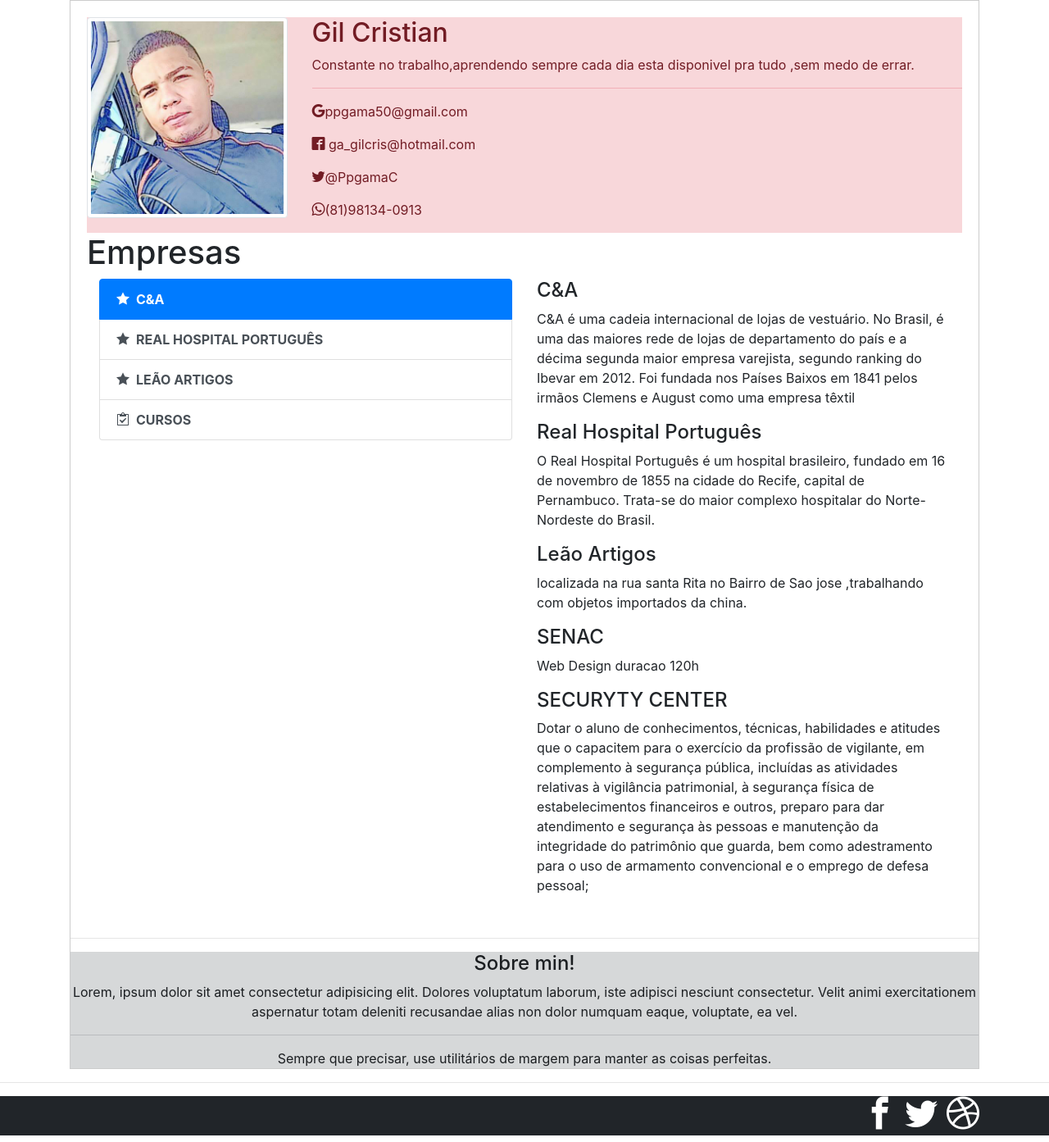
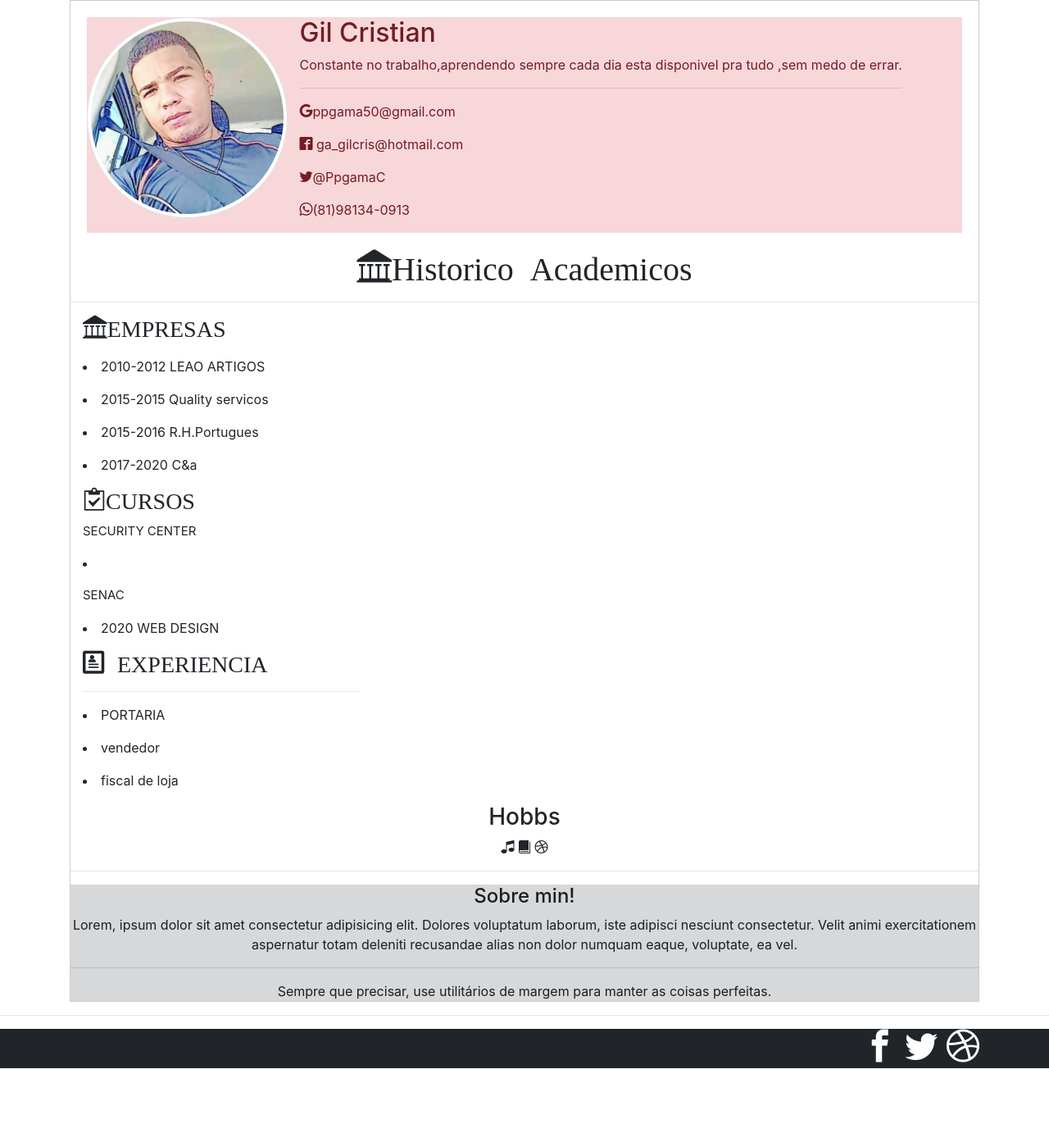
Before and after one commit to GilCristianGama/Curriculo, a PHP site: page / in a window 1280 px wide. Shown: the whole page at 82% size. After the commit the page ends 1303 px from the top, so only its background shows below. Run offline with PHP 8.4, Linux system fonts and the light colour scheme; some web fonts are replaced.

Commit message:
arquivobase

```diff
--- a/Index.php
+++ b/Index.php
@@ -36,10 +36,9 @@
 
                     <div class="row">
                         <div class="col-3">
-                            <img src="public/Img/Face_n.jpg" class="img-fluid img-thumbnail" alt="Destaque do produto"
-                                alt="Imagem do produto">
+                            <img src="public/Img/Face_n.jpg" alt="..." class="img-fluid img-thumbnail rounded-circle">
                         </div>
-                        <div class="col-9">
+                        <div class="col-">
                             <h2 class="texte-center ">Gil Cristian
                             </h2>
                             <p>Constante no trabalho,aprendendo sempre cada dia esta disponivel pra tudo ,sem medo de
@@ -50,68 +49,117 @@
                             <p><i class="chris-twitter"></i>@PpgamaC</p>
                             <p><i class="chris-whatsapp"></i>(81)98134-0913</p>
                         </div>
-                    </div>
                 </header>
-                <!-- ********************************
+            </div>
+            <!-- ********************************
                 -->
-                <h1> Empresas</h1>
 
-                <div class="container">
-                    <div class="row">
-                        <div class="col">
-                            <div id="list-example" class="list-group">
-                                <a class="list-group-item list-group-item-action" href="#list-item-1"> <i
-                                        class="chris-star-full"> </i><strong>C&A </strong></a>
-                                <a class="list-group-item list-group-item-action" href="#list-item-2"> <i
-                                        class="chris-star-full"> </i><strong> REAL HOSPITAL PORTUGUÊS</strong></a>
-                                <a class="list-group-item list-group-item-action" href="#list-item-3"> <i
-                                        class="chris-star-full"> </i><strong>LEÃO ARTIGOS
-                                    </strong></a>
-                                <a class="list-group-item list-group-item-action" href="#list-item-4"> <i
-                                        class="chris-clipboard"> </i> <strong>CURSOS </strong></a>
+            <h1 class="text-center "><i class="chris-library">Historico Academicos </i> </h1>
+            <hr>
 
-                            </div>
-                        </div>
-                        <div class="col">
-                            <div data-spy="scroll" data-target="#list-example" data-offset="0"
-                                class="scrollspy-example scrollspyProdutos">
-                                <h4 id="list-item-1">C&A</h4>
-                                <p>C&A é uma cadeia internacional de lojas de vestuário. No Brasil, é uma das maiores
-                                    rede de
-                                    lojas de
-                                    departamento do país e a décima segunda maior empresa varejista, segundo ranking do
-                                    Ibevar
-                                    em 2012. Foi
-                                    fundada nos Países Baixos em 1841 pelos irmãos Clemens e August como uma empresa
-                                    têxtil</p>
-                                <h4 id="list-item-2">Real Hospital Português</h4>
-                                <p>O Real Hospital Português é um hospital brasileiro, fundado em 16 de novembro de 1855
-                                    na
-                                    cidade do
-                                    Recife,
-                                    capital de Pernambuco. Trata-se do maior complexo hospitalar do Norte-Nordeste do
-                                    Brasil.
-                                </p>
-                                <h4 id="list-item-3">Leão Artigos</h4>
-                                <p>localizada na rua santa Rita no Bairro de Sao jose ,trabalhando com objetos
-                                    importados da
-                                    china.</p>
 
-                                <h4 id="list-item-4">SENAC</h4>
-                                <p>Web Design duracao 120h </p>
-                                <h4 id="list-item-5">SECURYTY CENTER</h4>
-                                <p>Dotar o aluno de conhecimentos, técnicas, habilidades e atitudes que o capacitem para
-                                    o exercício da profissão de vigilante, em complemento à segurança pública, incluídas
-                                    as atividades relativas à vigilância patrimonial, à segurança física de
-                                    estabelecimentos financeiros e outros, preparo para dar atendimento e segurança às
-                                    pessoas e manutenção da integridade do patrimônio que guarda,
-                                    bem como adestramento para o uso de armamento convencional e o emprego de defesa
-                                    pessoal;</p>
-                            </div>
-                        </div>
+            <div class="container">
+
+
+                <div class="row">
+
+
+                    <div class="col-5">
+                        <h3 class=" text-left"><i class="chris-library">EMPRESAS </i>
+                        </h3>
+
+                        <p>
+                            <li>
+                                2010-2012 LEAO ARTIGOS
+
+                        </p>
+                        </li>
+                        <p>
+                            <li>
+                                2015-2015 Quality servicos
+                        </p>
+
+                        </li>
+                        <p>
+                            <li>
+                                2015-2016 R.H.Portugues
+                        </p>
+
+                        </li>
+                        <p>
+                            <li>
+                                2017-2020 C&a
+                        </p>
+
+                        </li>
                     </div>
                 </div>
+                <div class="row">
+
+
+                    <div class="col-3">
+                        <h3 class=" text-left"><i class="chris-clipboard">CURSOS </i>
+
+                        </h3>
+                        <p>SECURITY CENTER</p>
+                        <li>
+
+                            </p>
+
+                        </li>
+                        <p>SENAC</p>
+                        <li>
+                            2020 WEB DESIGN
+                            </p>
+
+                        </li>
+
+                        </li>
+                    </div>
+
+                    <hr>
+                </div>
+
+                <div class="row">
+
+                    <div class="col-4">
+                        <h3 class=" text-left"><i class="chris-profile"> EXPERIENCIA </i>
+                        </h3>
+                        <hr>
+                        <p>
+                            <li>
+                                PORTARIA
+                        </p>
+
+                        <p>
+                            <li>
+                                vendedor
+                        </p>
+                        </li>
+                        <p>
+                            <li>
+                                fiscal de loja
+
+                            </li>
+                        </p>
+                    </div>
+
+                    <div class="col">
+
+                    </div>
+                </div>
+
             </div>
+            <h3 class="text-center">
+                Hobbs
+            </h3>
+            <p class="text-center">
+                <i class="chris-music"></i>
+                <i class="chris-book"></i>
+                <i class="chris-dribbble"></i>
+            </p>
+
+
 
             <!-- fim da container -->
 
@@ -142,6 +190,7 @@
             <h1 class="text-right"><i class="chris-facebook"></i>
                 <i class="chris-twitter"></i>
                 <i class="chris-dribbble"></i>
+
             </h1>
         </div>
         <!-- Fim container -->
--- a/public/Css/meuStilo.css
+++ b/public/Css/meuStilo.css
@@ -4,8 +4,8 @@
 }
 
 .classtext h1 {
-font-family: "fonte";
-src: url(../fontes/CabinSketch-Bold.otf);
+    font-family: "fonte";
+    src: url(../fontes/CabinSketch-Bold.otf);
 }
 
 .col-3 h1 {
@@ -25,3 +25,7 @@ src: url(../fontes/CabinSketch-Bold.otf);
 .borda {
     border: 1px solid #ccc;
 }
+
+.classtext-right  p {
+    font-size: 25px;
+}
```
